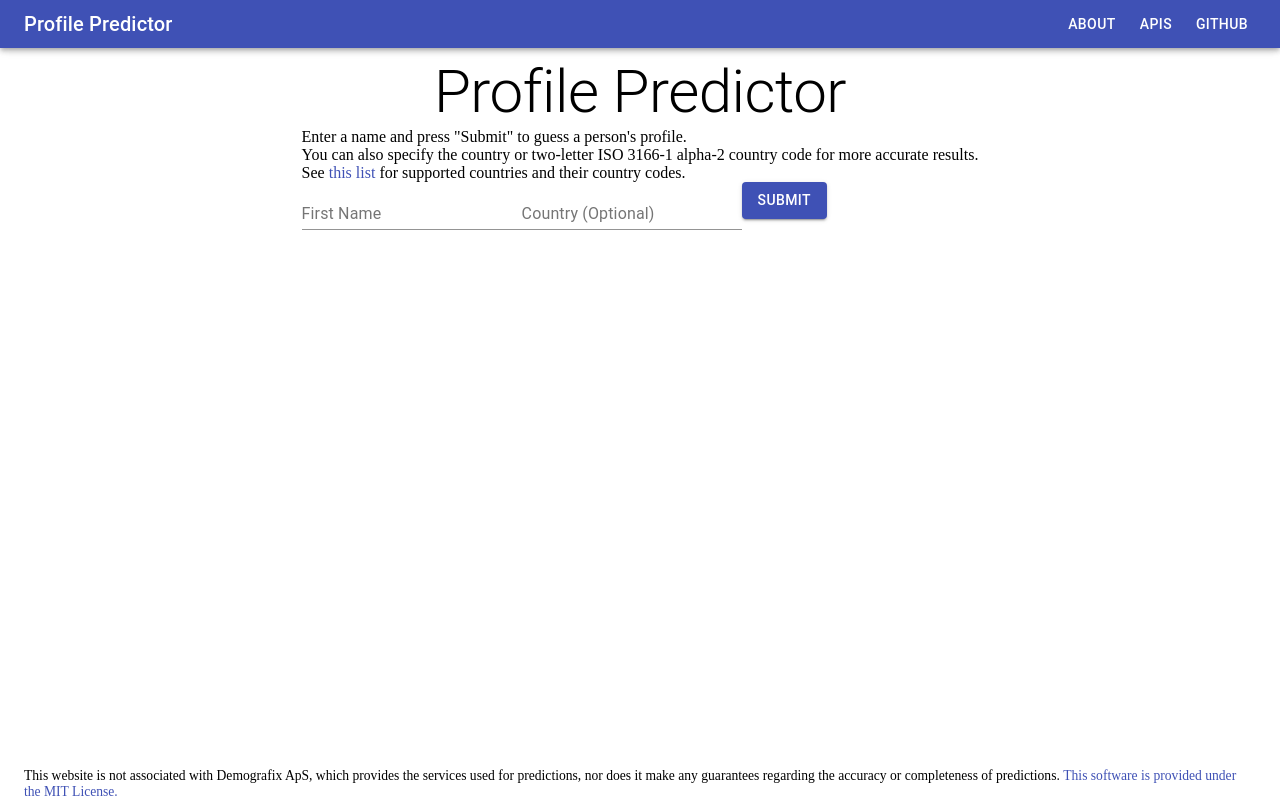
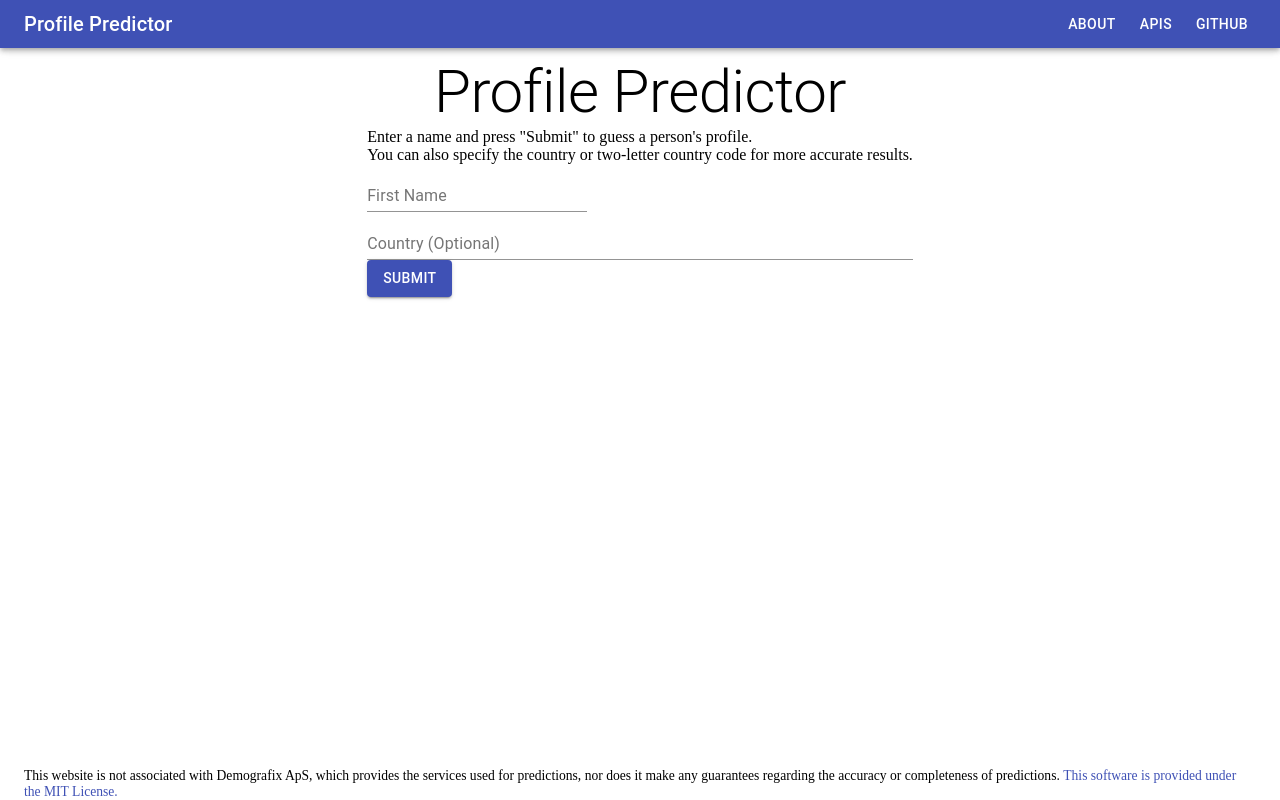
Before and after one commit to AaronAyub/ProfilePredictor, a React (Create React App) app: page / in a window 1280 px wide. Built offline with nearby package versions, Linux system fonts and the light colour scheme.

Commit message:
Added Autocomplete feature for the country input.

```diff
--- a/package.json
+++ b/package.json
@@ -4,6 +4,7 @@
   "private": true,
   "dependencies": {
     "@material-ui/core": "^4.12.1",
+    "@material-ui/lab": "^4.0.0-alpha.60",
     "@types/node": "^12.0.0",
     "@types/react": "^17.0.0",
     "@types/react-dom": "^17.0.0",
--- a/src/components/Header.tsx
+++ b/src/components/Header.tsx
@@ -46,6 +46,8 @@ function Header (): JSX.Element {
                 <p>Profile Predictor is a web-based interface used to predict certain attributes associated with names.
                 These attributes include age, gender, and nationality.</p>
                 <p>Upon entering a name, the query will return a predicted age, gender, probability of that name being associated with the given gender, and the three most likely countries this name belongs to.</p>
+                <p>You may also narrow down predictions by providing a country. You can either enter a name, or a two-letter ISO 3166-1 alpha country code.</p>
+                <p><Link href="https://en.wikipedia.org/wiki/ISO_3166-1_alpha-2#Officially_assigned_code_elements">List of supported countries and country codes</Link></p>
                 <p>Predictions are performed by querying three APIs,&nbsp;
                 <Link href="https://agify.io/">
                     agify.io
--- a/src/components/Query.tsx
+++ b/src/components/Query.tsx
@@ -1,6 +1,8 @@
-import { Button, TextField, Box, Link } from '@material-ui/core'
+import { Button, TextField, Box } from '@material-ui/core'
 import React, { useState } from 'react'
 import { hasCountry } from '../services/countryTools'
+import countries from '../services/countryList'
+import { Autocomplete } from '@material-ui/lab'
 
 type predict = (name: string, country: string | null) => void
 interface QueryProps {
@@ -62,15 +64,14 @@ const Query = (props: QueryProps): JSX.Element => {
         if (props.hasProfile) {
             return (
                 <div>
-                    Would you like to make another prediction? <Link href="https://en.wikipedia.org/wiki/ISO_3166-1_alpha-2#Officially_assigned_code_elements">Country Codes</Link>
+                    Would you like to make another prediction?
                 </div>
             )
         }
         return (
             <div>
                 Enter a name and press "Submit" to guess a person's profile.
-                <br/>You can also specify the country or two-letter ISO 3166-1 alpha-2 country code for more accurate results.
-                <br/>See <Link href="https://en.wikipedia.org/wiki/ISO_3166-1_alpha-2#Officially_assigned_code_elements">this list</Link> for supported countries and their country codes.
+                <br/>You can also specify the country or two-letter country code for more accurate results.
             </div>
         )
     }
@@ -79,7 +80,36 @@ const Query = (props: QueryProps): JSX.Element => {
         <Box className="query">
             <RenderInstructions />
             <TextField error={nameError} helperText={nameText} value={name} onChange={handleChangeName} name="name" label="First Name"/>
-            <TextField error={countryError} helperText={countryText} value={country} onChange={handleChangeCountry} name="country" label="Country (Optional)"/>
+
+            <Autocomplete
+            options={countries as {code: string, name: string}[]}
+            inputValue={country}
+            onInputChange={(event:any, newInputValue:string) => {
+                setCountry(newInputValue)
+            }}
+            freeSolo // Prevent the autocompletion from overwriting invalid user responses.
+            getOptionLabel={(option) => option.name}
+            renderOption={(option) => (
+                <React.Fragment>
+                    {option.name} ({option.code})
+                </React.Fragment>
+            )}
+            renderInput={(params) => (
+                <TextField
+                    {...params}
+                    name="country"
+                    onChange={handleChangeCountry}
+                    error={countryError}
+                    helperText={countryText}
+                    value={country}
+                    label="Country (Optional)"
+                    inputProps={{
+                        ...params.inputProps
+                    }}
+                />
+            )}
+            />
+
             <Button onClick={handleSubmit} variant="contained" color="primary">Submit</Button>
         </Box>
     )
```
Also changed, not shown: 2 other files (tests, documents, lock files or other folders).
